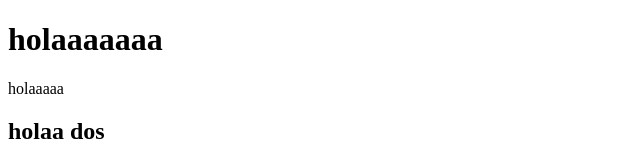
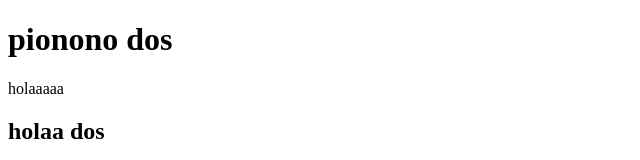
Before and after one commit to laurarachel/curso-git, a plain HTML site: page index.html in a window 1280 px wide. Shown: the top 160 px of the page, without its empty margins (0-640 px from the left). Drawn offline with Linux system fonts and the light colour scheme.

Commit message:
cambio 5

```diff
--- a/index.html
+++ b/index.html
@@ -7,7 +7,7 @@
     <title>Document</title>
 </head>
 <body>
-    <h1>holaaaaaaa</h1>
+    <h1>pionono dos</h1>
     <p>holaaaaa</p>
     <h2>holaa dos </h2>
     <p>bye</p>
```
